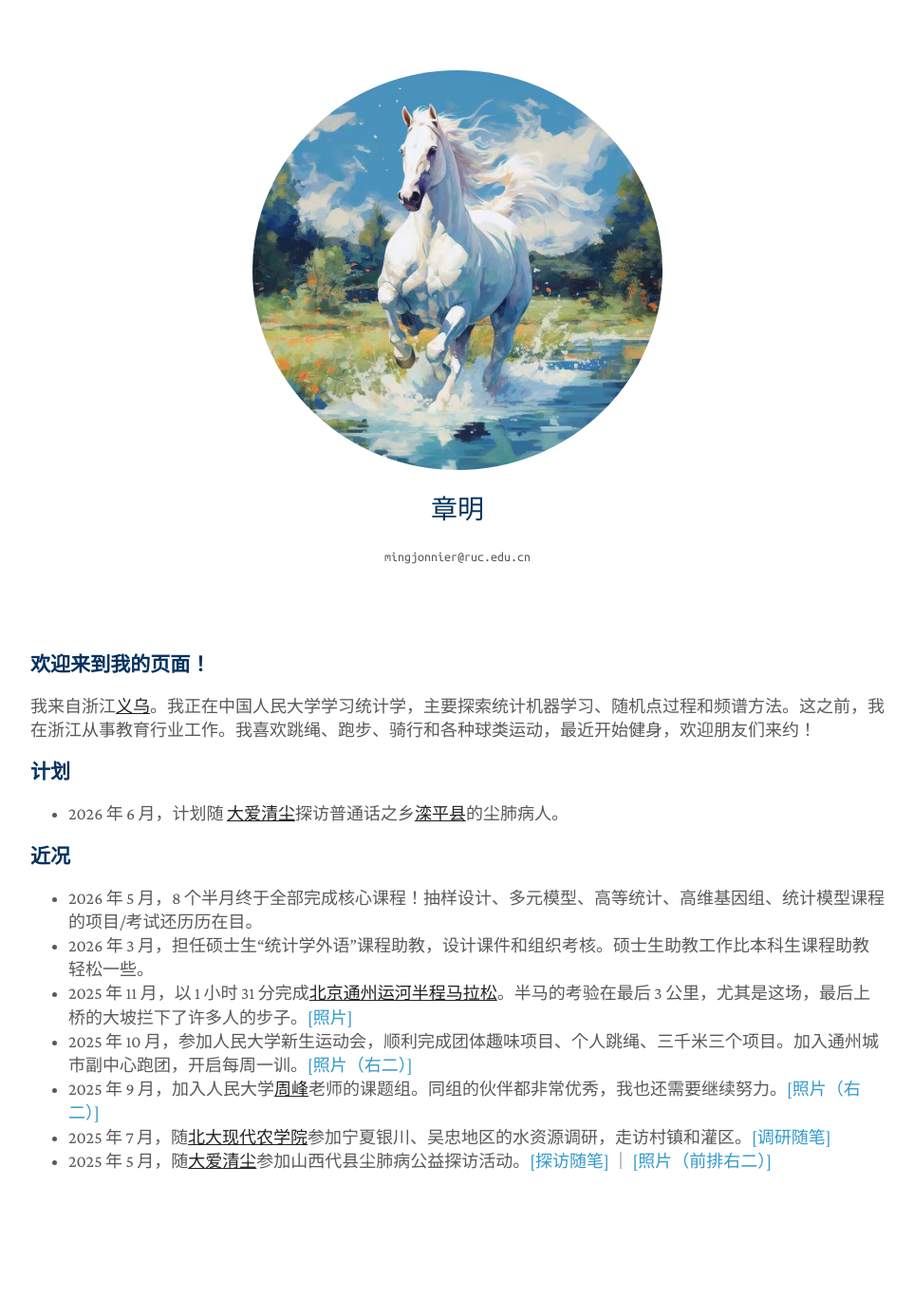
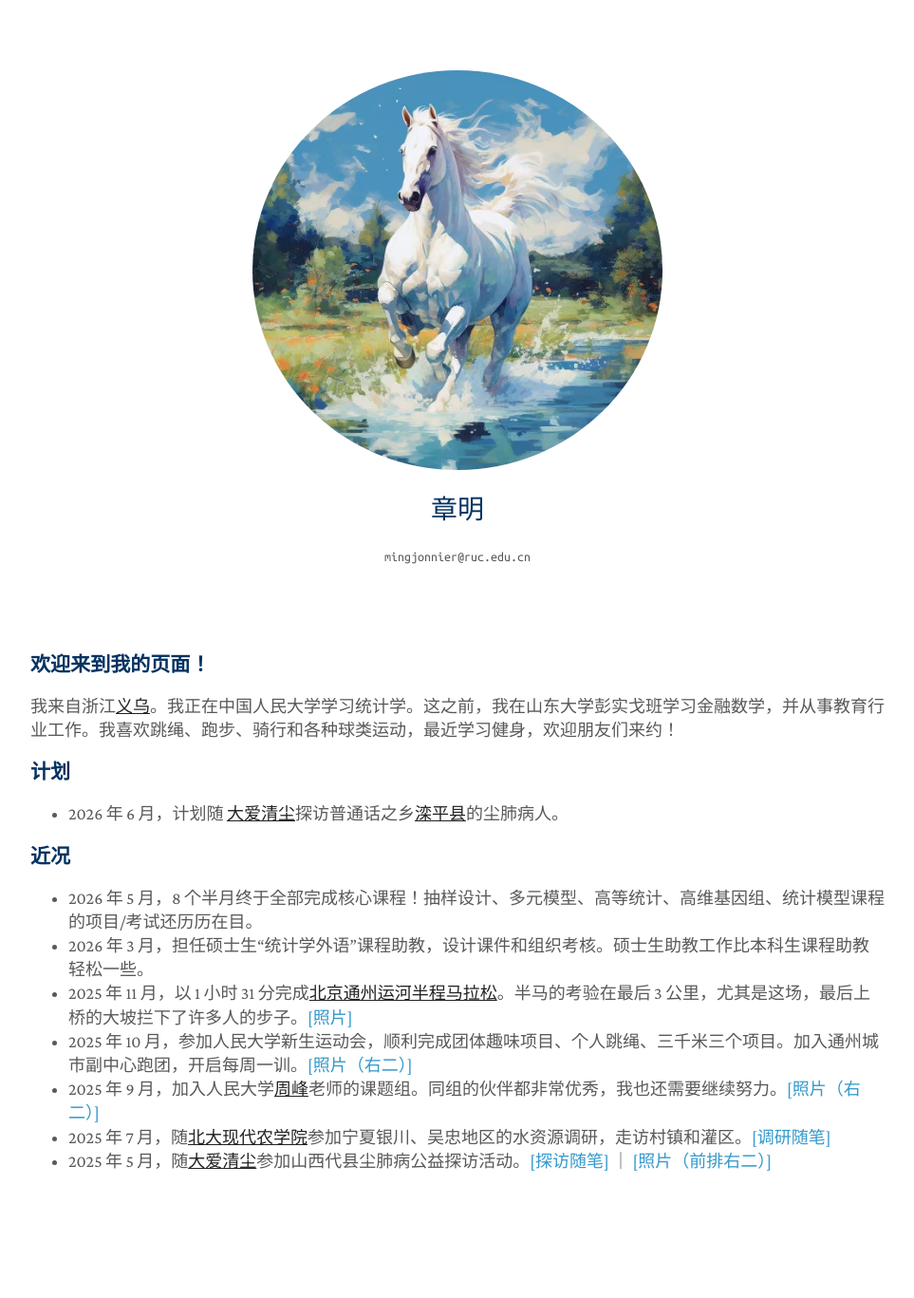
Before and after one commit to zhangming4153/zhangming4153.github.io, a Jekyll site: the page built from cn/index.md, in a window 1280 px wide. Shown: the whole page at 95% size, without its empty margins (158-1121 px from the left). Built offline with Jekyll 4.4.1, drawn with Linux system fonts in a browser that asks for light colours; a style sheet for code colours, icons or effects is not loaded.

Commit message:
Revise introduction and education information
Updated personal background and education details.

```diff
--- a/cn/index.md
+++ b/cn/index.md
@@ -5,7 +5,7 @@ title: 章明
 ---
 ### 欢迎来到我的页面！
 
-我来自浙江<a href="https://en.wikipedia.org/wiki/Yiwu"><strong><u>义乌</u></strong></a>。我正在中国人民大学学习统计学，主要探索统计机器学习、随机点过程和频谱方法。这之前，我在浙江从事教育行业工作。我喜欢跳绳、跑步、骑行和各种球类运动，最近开始健身，欢迎朋友们来约！
+我来自浙江<a href="https://en.wikipedia.org/wiki/Yiwu"><strong><u>义乌</u></strong></a>。我正在中国人民大学学习统计学。这之前，我在山东大学彭实戈班学习金融数学，并从事教育行业工作。我喜欢跳绳、跑步、骑行和各种球类运动，最近学习健身，欢迎朋友们来约！
 
 ### 计划
 
```
